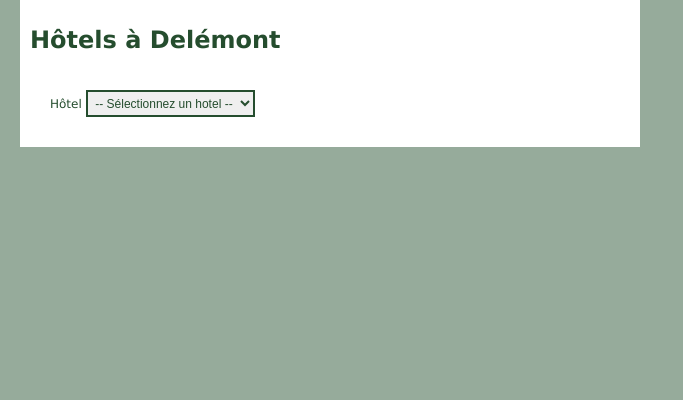
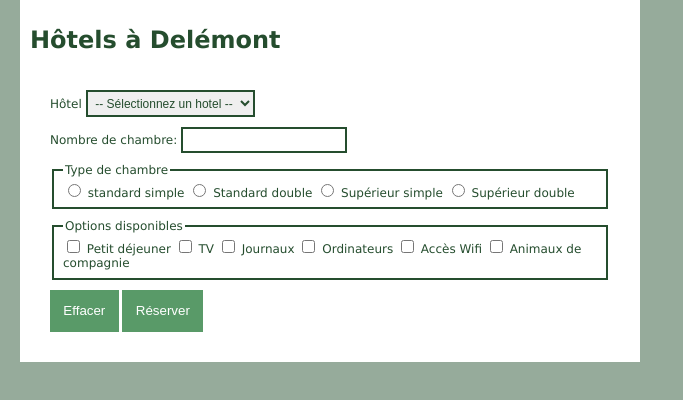
Before and after one commit to divtec-cejef/133a-h-tels-del-mont-lounesmeriem, a plain HTML site: page index.html in a window 1280 px wide. Shown: the whole page, without its empty margins (0-683 px from the left). Drawn offline with Linux system fonts and the light colour scheme.

Commit message:
creer champ de texte

```diff
--- a/index.html
+++ b/index.html
@@ -28,6 +28,54 @@
                 </select>
             </li>
             <!--champ de texte-->
+            <li>
+                <label for="text">Nombre de chambre:</label>
+                <input type="text" name="txt_nbrChambre" id="text" maxlength="2">
+            </li>
+            <li>
+                <fieldset>
+                    <legend>Type de chambre</legend>
+                    <input type="radio" name="opt_type_chambre" id="st_standard" value="standard simple"/>
+                    <label for="st_standard">standard simple</label>
+
+                    <input type="radio" name="opt_type_chambre" id="st_double" value="standard double"/>
+                    <label for="st_double">Standard double</label>
+
+                    <input type="radio" name="opt_type_chambre" id="sup_simple" value="supérieur simple"/>
+                    <label for="sup_simple">Supérieur simple </label>
+
+                    <input type="radio" name="opt_type_chambre" id="sup_double" value="supérieur double"/>
+                    <label for="sup_double">Supérieur double </label>
+                </fieldset>
+            </li>
+            <li>
+                <fieldset>
+                    <legend>Options disponibles</legend>
+
+                    <input type="checkbox" name="chk_options" id="pt_dejeuner" value="Petit déjeuner"/>
+                    <label for="pt_dejeuner">Petit déjeuner</label>
+
+                    <input type="checkbox" name="chk_options" id="tv" value="TV"/>
+                    <label for="tv">TV</label>
+
+                    <input type="checkbox" name="chk_options" id="journaux" value="Journaux"/>
+                    <label for="journaux">Journaux</label>
+
+                    <input type="checkbox" name="chk_options" id="ordi" value="Ordinateurs"/>
+                    <label for="ordi">Ordinateurs</label>
+
+                    <input type="checkbox" name="chk_options" id="wifi" value="Accès Wifi"/>
+                    <label for="wifi">Accès Wifi</label>
+
+                    <input type="checkbox" name="chk_options" id="An_companie" value="Animaux de compagnie"/>
+                    <label for="An_companie">Animaux de compagnie</label>
+
+                </fieldset>
+            </li>
+            <li>
+                <button class="left" type="reset" name="Bouton reset">Effacer</button>
+                <button class="right" type="submit" name="Bouton simple">Réserver</button>
+            </li>
         </ul>
     </form>
 
--- a/style.css
+++ b/style.css
@@ -32,6 +32,7 @@ form ul {
 form li {
 	list-style: none;
 	margin-bottom: 10px;
+
 }
 form li:last-child {
 	margin: 0;
```
Lines whose indentation alone changed are shown as unchanged.
